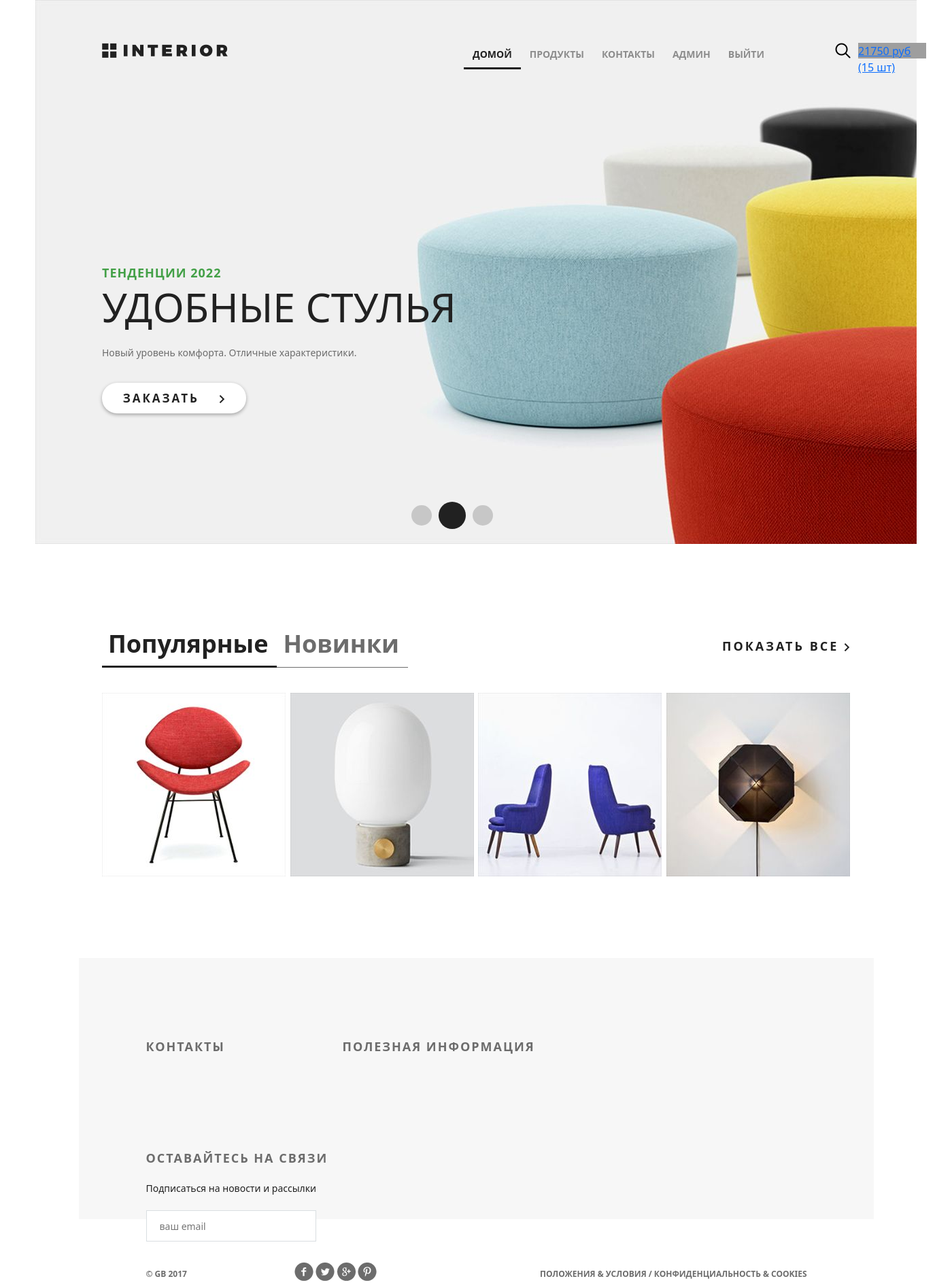
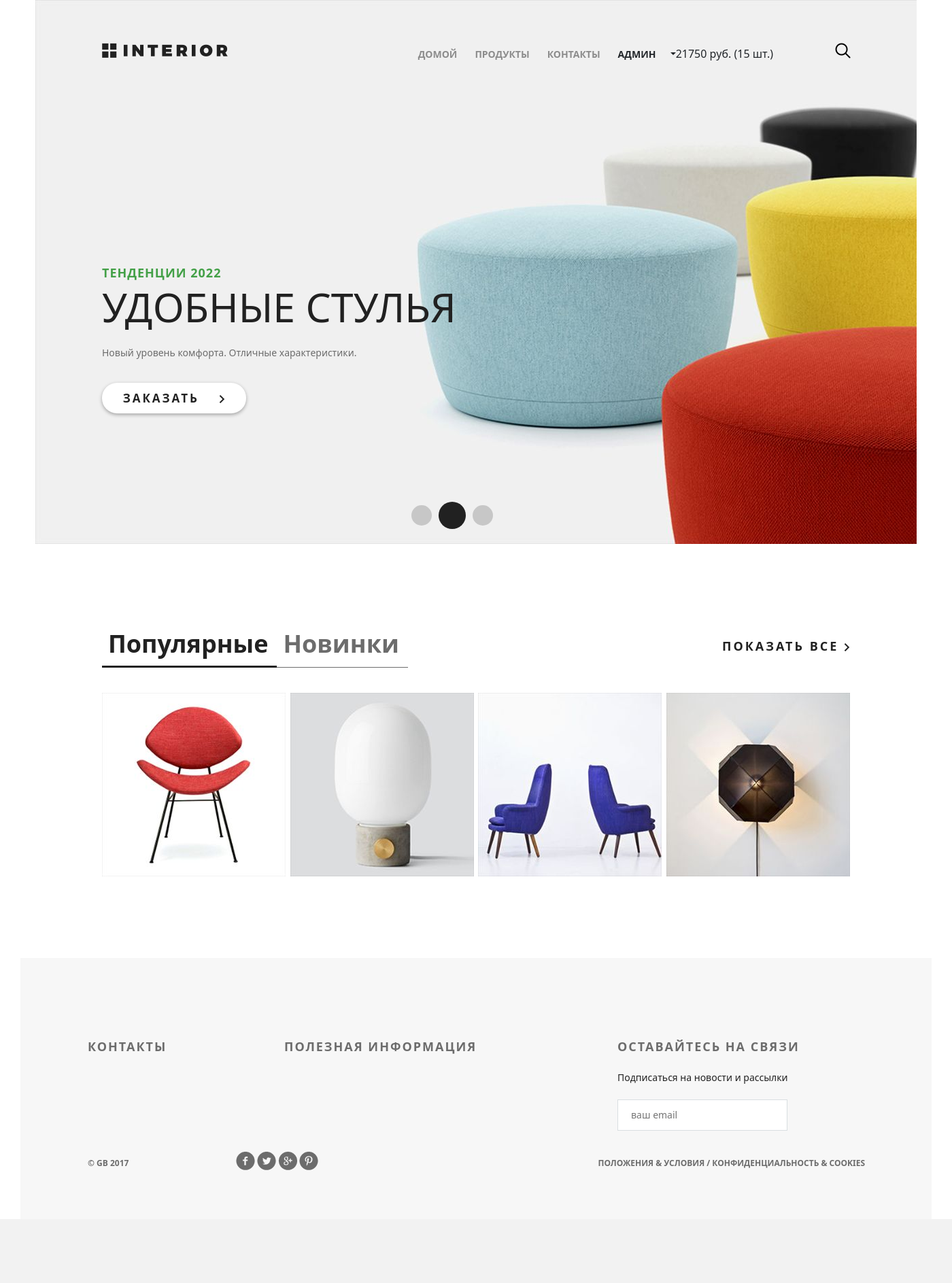
Before and after one commit to ucrdaniel/Django-gb, a Django app: page / in a window 1400 px wide. Shown: the whole page at 68% size. After the commit the page ends 1793 px from the top, so only its background shows below. Run offline with Django 3.2, Linux system fonts and the light colour scheme; a user stored in the database is signed in; data comes from the database, SQL or seed files in the repository; both versions use the stored data as it was after the commit; grey boxes are pictures that could not be loaded.

Commit message:
Add files via upload

```diff
--- /dev/null
+++ b/authapp/static/authapp/style.css
@@ -0,0 +1,6 @@
+.user_avatar img {
+	width: 25%;
+}
+.user_avatar {
+	text-align: center;
+}
--- a/authapp/templates/authapp/edit.html
+++ b/authapp/templates/authapp/edit.html
@@ -6,7 +6,7 @@
     <div class="col-4 mx-auto">
         <div class="row">
             <div class="user_avatar">
-                <img src="/media/{{ user.avatar }}" class="rounded-circle">
+                <img src="/media/{{ user.avatar|default:"avatar-placeholder.png" }}" class="rounded-circle">
             </div>
         </div>
     <div class="row">
--- a/geekshop/static/geekshop/style.css
+++ b/geekshop/static/geekshop/style.css
@@ -81,13 +81,13 @@ html, body {
 	left: 1176px;
 }
 .basket {
-	display: block;
-	width: 23px;
-	height: 23px;
-	background-image: url(img/basket.png);
-	position: absolute;
-	top: 63px;
-	left: 1210px;
+    display: block;
+    width: 23px;
+    height: 23px;
+    background-image: url(img/basket.png);
+    position: absolute;
+    top: 67px;
+    left: 1085px;
 }
 
 .clearfix:after {
@@ -543,7 +543,7 @@ html, body {
 
 .footer {
 	height: 384px;
-	width: 1169px;
+	width: 1340px;
 	background-color: #f7f7f7;
 	padding-left: 99px;
 	padding-right: 98px;
--- a/geekshop/templates/geekshop/includes/header.html
+++ b/geekshop/templates/geekshop/includes/header.html
@@ -1,32 +1,44 @@
 <div class="header clearfix">
     <a href="{% url 'index' %}" class="logo"></a>
     <ul class="menu">
-        <li><a href="{% url 'index' %}" class="active">домой</a></li>
+        <li><a href="{% url 'index' %}" class="{% if request == '/' %}active{% endif %}">домой</a></li>
         <li><a href="{% url 'products:index' %}">продукты</a></li>
         <li><a href="{% url 'contacts' %}">контакты</a></li>
         {% if user.is_authenticated %}
+            <li class="dropdown-toggle" id="dropdownMenuButton1" data-bs-toggle="dropdown" aria-expanded="false">
+                <a>{{ user.first_name|default:'Пользователь' }}</a>
+            </li>
+            <ul class="dropdown-menu" aria-labelledby="dropdownMenuButton1">
                 <li>
-                <a href="{% url 'auth:edit' %}">
-                    {{ user.first_name|default:'Пользователь' }}
-                </a>
+                    <a class="dropdown-item" href="{% url 'auth:edit' %}">
+                        Профиль</a>
+                </li>
+                {% if user.is_superuser %}
+                    <li><a class="dropdown-item" href="{% url 'admin_stuff:users' %}">Админка</a>
+                    </li>
+                {% endif %}
+                {% if basket %}
+                    <li><a class="dropdown-item" href="{% url 'basket:view' %}">Корзина</a>
                     </li>
                 {% endif %}
                     <li>
                         {% if user.is_authenticated %}
                             <a href="{% url 'auth:logout' %}">выйти</a>
-            {% else %}
+                        {% endif %}
+                    </li>
+            </ul>
+
+            {% if basket %}
+                <span>
+                    {{ basket.0.total_cost|floatformat:0 }} руб.
+                    ({{ basket.0.total_quantity }} шт.)
+                </span>
+            {% endif %}
+
+        {% endif %}
+        {% if not user.is_authenticated %}
             <a href="{% url 'auth:login' %}">войти</a>
         {% endif %}
-        </li>
-
     </ul>
     <a href="#" class="search"></a>
-    <a href="{% url 'basket:view' %}" class="basket" style="width: 100px;">
-        <span>
-            {% if basket %}
-                {{  basket.0.total_cost|floatformat:0 }} руб
-                ({{ basket.0.total_quantity }} шт)
-            {% endif %}
-        </span>
-    </a>
 </div>
```
Also changed, not shown: adminapp/forms.py (+19 -1 lines), db.sqlite3, media/avatar-placeholder.png (added), media/products_images/2374-ed4_wide_TaBpVEF.jpeg (added). Lines whose indentation alone changed are shown as unchanged.
